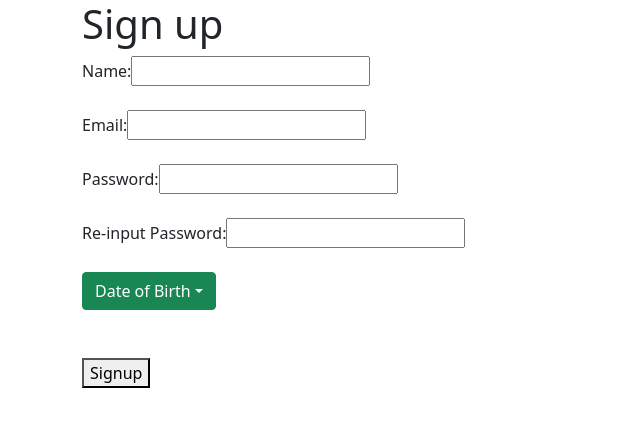
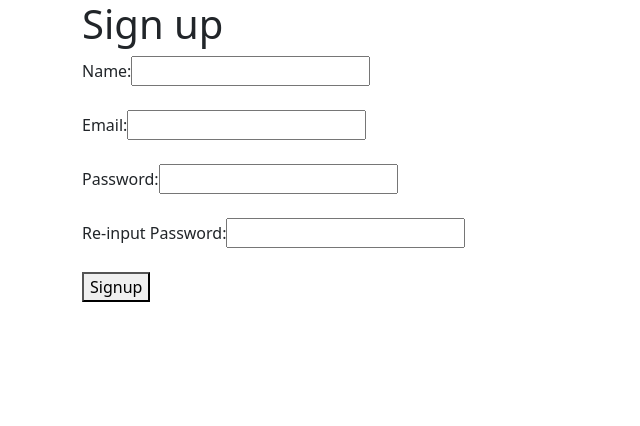
Before and after one commit to LOOP115/Unisoft_CRM_Front, a React (Create React App) app in the folder frontend/: page /signup in a window 1280 px wide. Shown: the top 426 px of the page, without its empty margins (0-640 px from the left). Built offline with nearby package versions, Linux system fonts and the light colour scheme.

Commit message:
Revert "calendar"
This reverts commit a828b6fac6a1d5a6e14ac86308119e1889eb5ee8.

```diff
--- a/frontend/package.json
+++ b/frontend/package.json
@@ -12,7 +12,6 @@
     "node-fetch": "^3.0.0",
     "react": "^17.0.2",
     "react-bootstrap": "^2.0.0-beta.6",
-    "react-calendar": "^3.4.0",
     "react-dom": "^17.0.2",
     "react-router-dom": "^5.3.0",
     "react-scripts": "4.0.3",
--- a/frontend/src/components/Signup.jsx
+++ b/frontend/src/components/Signup.jsx
@@ -1,15 +1,6 @@
-import React, { useState } from 'react';
-import {Dropdown} from "react-bootstrap";
-import Calendar from 'react-calendar';
-import 'react-calendar/dist/Calendar.css';
-
+import React from "react";
 
 function Signup() {
-  const [date, setDate] = useState(new Date());
-
-  const onChange = date => {
-    setDate(date)
-  }
   return (
     <div className="container">
       <div className="heading">
@@ -34,22 +25,6 @@ function Signup() {
           <input name="password" type="text"/>
           <br />
           <br />
-          <Dropdown>
-            <Dropdown.Toggle variant="success" id="dropdown-basic">
-              Date of Birth
-            </Dropdown.Toggle>
-            <Dropdown.Menu>
-              <div>
-                <Calendar
-                    onChange={onChange}
-                    date={date}
-                />
-                {date.toString()}
-              </div>
-            </Dropdown.Menu>
-          </Dropdown>
-          <br />
-          <br />
         </form>
 
         <button className="btn4" type="submit">
```
Also changed, not shown: 1 other file (tests, documents, lock files or other folders).
